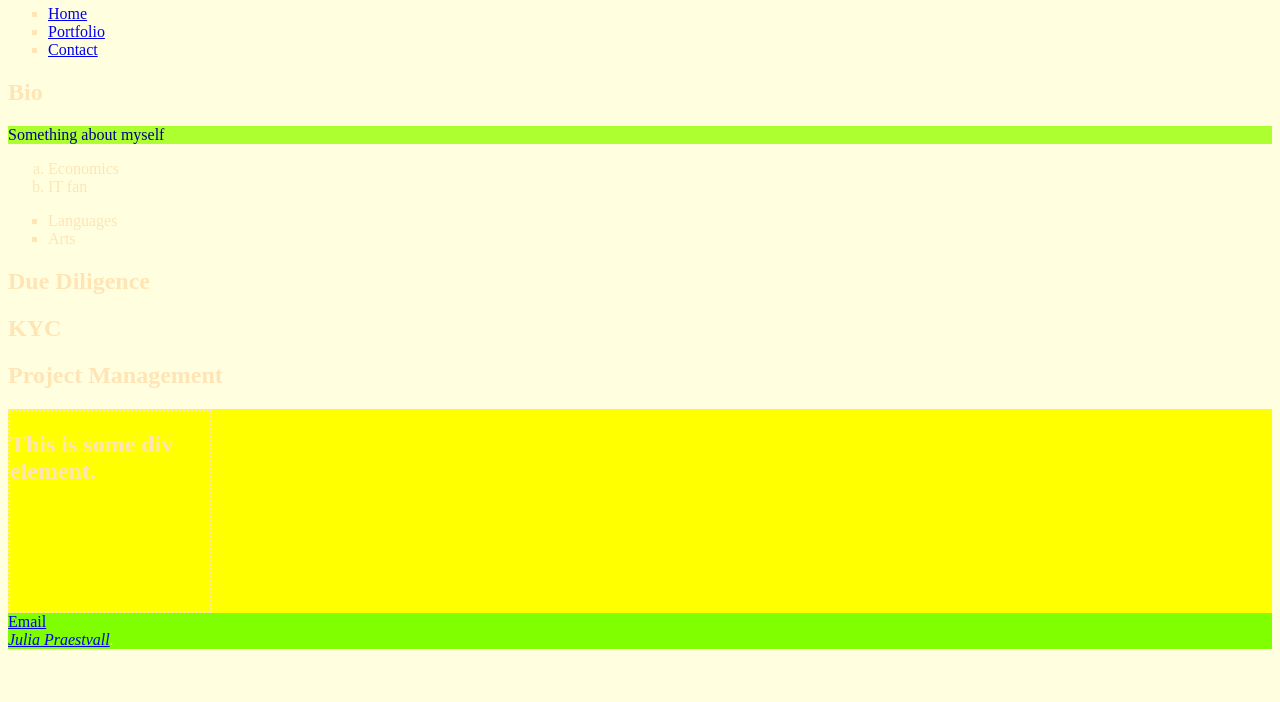
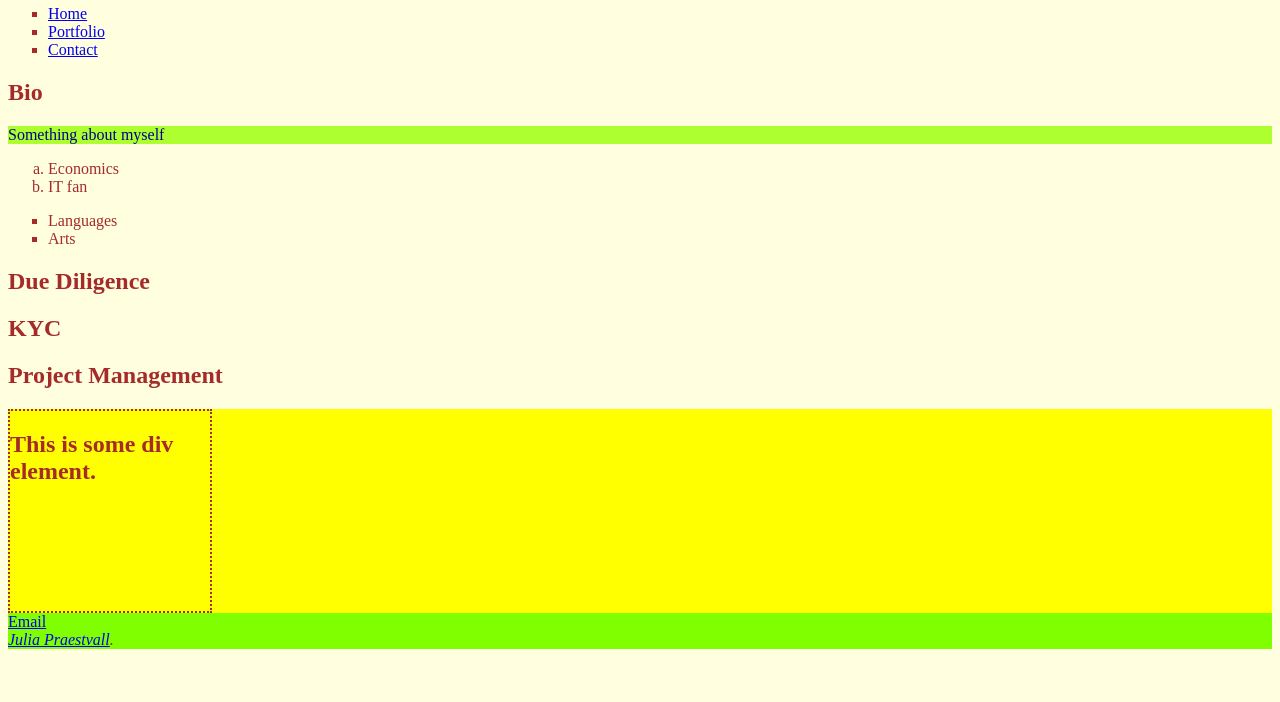
Before and after one commit to juliajustiniapr/juliajustinia.github.io, a plain HTML site: page index.html in a window 1280 px wide. Shown: the part 98-800 px from the top of the page. Drawn offline with Linux system fonts and the light colour scheme.

Commit message:
Update styles.css

```diff
--- a/styles.css
+++ b/styles.css
@@ -1,6 +1,6 @@
 body {
    background-color: #FFFFE0;
-   color: #FFE4B5;
+   color: Brown;
 }
 
 h1 {
```
